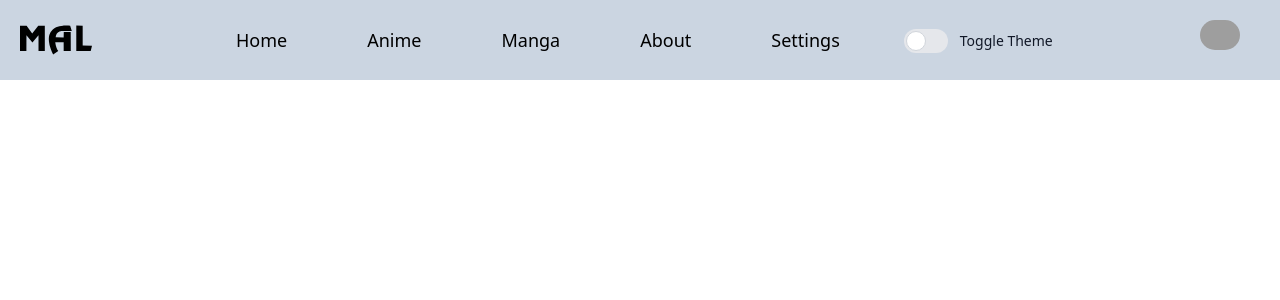
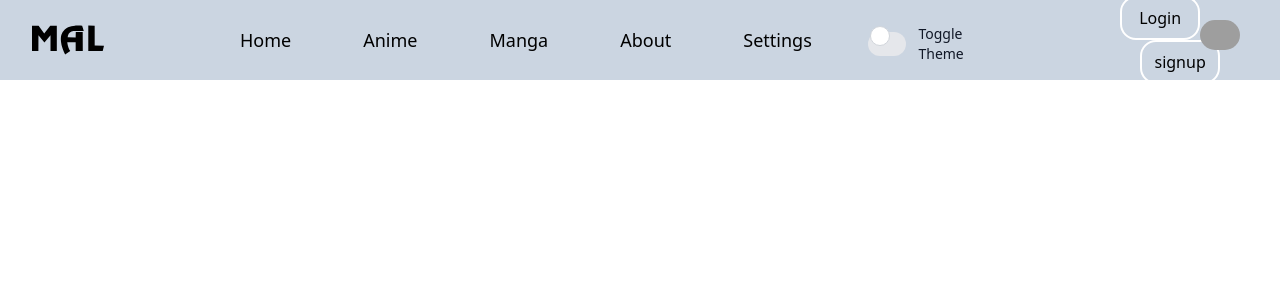
Before and after one commit to itsAj008/Mal-rebuild, a React (Vite) app: page / in a window 1280 px wide. Shown: the top 300 px of the page. Built offline with nearby package versions, Linux system fonts and the light colour scheme; grey boxes are pictures that could not be loaded.

Commit message:
log in popup

```diff
--- a/src/Components/navbar.jsx
+++ b/src/Components/navbar.jsx
@@ -8,7 +8,9 @@ import { SiAcademia } from "react-icons/si";
 import { LuSettings } from "react-icons/lu";
 import { Link, NavLink } from "react-router-dom";
 import ThemeBtn from "./Themebtn";
-import { useEffect,useState } from "react";
+import { useEffect, useState } from "react";
+import LoginPage from "../Pages/Login/LoginPage";
+import SignupPage from "../Pages/Signup/SignupPage";
 
 
 const SidebarIcon = ({icon , text,link="/#",className =""}) => (
@@ -33,16 +35,30 @@ const SidebarIcon = ({icon , text,link="/#",className =""}) => (
 
 
 
+export default function Navbar() {
+  const [showLogin, setShowLogin] = useState(false);
+  const [showSignup, setShowSignup] = useState(false);
 
-export default function Navbar() {
+  const openLogin = () => {
+    setShowSignup(false);
+    setShowLogin(true);
+  };
 
+  const closePopUp = () => {
+    setShowLogin(false);
+    setShowSignup(false);
+  };
+  const openSignup = () => {
+    setShowLogin(false);
+    setShowSignup(true);
+  };
 
   return (
     <>
      <div className="w-auto xl:w-full xl:flex xl:justify-between ">
-        <ul className=" bg-slate-300  w-20 h-screen flex flex-col gap-12 items-center xl:flex-row xl:h-20 xl:w-full dark:bg-gray-500 dark:xl:text-white " >
+        <ul className=" bg-slate-300  w-20 h-screen flex flex-col gap-10 items-center xl:flex-row xl:h-20 xl:w-full dark:bg-gray-500 dark:xl:text-white " >
             <li>
-              <div className="hover:scale-105 xl:ml-5">
+              <div className="hover:scale-105 xl:ml-8">
                 <Link to="/main" >
                   <SiMyanimelist className="text-7xl hover:text-slate-700  dark:text-white xl:text-black" />
                 </Link>
@@ -56,8 +72,13 @@ export default function Navbar() {
 
 
             <li className="hidden xl:block">
-            <ThemeBtn className="top-1 left-20"/>
+               <ThemeBtn className="top-1 left-20"/>
             </li>
+            <li className="hidden xl:block ml-40">
+               <button onClick={openLogin} className="loginbtn">Login</button>
+               <button onClick={openSignup}  className="loginbtn ml-5">signup</button>
+            </li>
+
         </ul>
         <div className=" fixed  right-3 bottom-16 scale-100 xl:scale-0 ">
           <ThemeBtn className="top-1 left-20 " cls="scale-0"/>
@@ -68,9 +89,20 @@ export default function Navbar() {
         </div>
     </div>
 
-    <div className="fixed  top-5 right-10 xl:hidden">
+    <div className="flex fixed gap-2 items-center top-5 right-10 xl:hidden">
+    <div className="block xl:hidden ">
+               <button onClick={openLogin} className="loginbtn dark:text-white">Login</button>
+               <button onClick={openSignup}  className="loginbtn  dark:text-white ml-2 ">signup</button>
+          </div>
         <Avatar className="w-10 rounded-full" />
+
     </div>
+
+
+        <div>
+          {showLogin && <LoginPage closePopup={closePopUp} openSignup={openSignup}/>}
+          {showSignup && <SignupPage closePopup={closePopUp} openLogin={openLogin}/>}
+        </div>
 
     </>
 
--- /dev/null
+++ b/src/Pages/Login/LoginPage.jsx
@@ -0,0 +1,24 @@
+import React from 'react'
+
+function LoginPage({ closePopup, openSignup}) {
+    const handleLogin = () => {
+      // Logic for handling login
+    };
+
+    return (
+      <div>
+        <div className="  z-10 flex flex-col fixed top-1/2 left-1/2 transform  -translate-x-1/2 -translate-y-1/2  w-fit  h-fit px-5 rounded-md bg-slate-300 shadow-lg  dark:bg-slate-300  shadow-black-600/50 dark:shadow-slate-400/50 bg-opacity-50 "  >
+          <button onClick={closePopup} className= ' w-fit  ml-[+340px] mt-2 mb-2 text-sm border-1 px-1 rounded-md font-semibold'>close</button>
+          <form onSubmit={handleLogin} className='flex flex-col gap-3 p-5 w-96 '>
+          <h2 className='text-center mb-3 font-bold text-2xl'>Login</h2>
+            <input type="text" placeholder="Username" className=' w-full border-2 rounded-md  p-1 pl-2' />
+            <input type="password" placeholder="Password" className=' border-2 rounded-md  p-1 pl-2'/>
+            <button className='loginbtn w-full hover:scale-100 mt-1 bg-blue-500 text-white border-none hover:bg-blue-700'  type="submit">Log in</button>
+            <p className='mt-5'>Do not have an account? <span className='border-b-3 border-blue-100 text-blue-600 font-bold cursor-pointer' onClick={openSignup}>Sign up</span></p>
+          </form>
+        </div>
+      </div>
+    );
+  }
+
+export default LoginPage
--- /dev/null
+++ b/src/Pages/Signup/SignupPage.jsx
@@ -0,0 +1,26 @@
+import React from 'react'
+
+function SignupPage({ closePopup, openLogin}) {
+    const handleLogin = () => {
+      // Logic for handling login
+    };
+
+    return (
+      <div >
+               <div className=" z-10 flex flex-col fixed top-1/2 left-1/2 transform  -translate-x-1/2 -translate-y-1/2  w-fit  h-fit px-5 rounded-md bg-slate-300 dark:bg-slate-300 shadow-lg shadow-black-600/50 dark:shadow-slate-400/50 bg-opacity-50 "  >
+        <button onClick={closePopup} className= ' w-fit  ml-[+340px] mt-2 mb-2 text-sm border-1 px-1 rounded-md  font-semibold'>close</button>
+        <h2 className='text-center mb-2  font-bold text-2xl'>Sign up</h2>
+          <form onSubmit={handleLogin} className='flex flex-col gap-3 p-5 w-96'>
+          <input type="email" placeholder="Email" className=' border-2 rounded-md  p-1 pl-2' />
+            <input type="text" placeholder="Username" className=' border-2 rounded-md  p-1 pl-2' />
+            <input type="password" placeholder="Password" className=' border-2 rounded-md  p-1 pl-2'/>
+            <button className='loginbtn w-full hover:scale-100 mt-1 bg-blue-500 text-white border-none hover:bg-blue-700 dark:'  type="submit">Sign Up</button>
+            <p className='mt-5 mb-5'>Already have an account? <span className='border-b-3 border-blue-100 text-blue-500 font-bold cursor-pointer' onClick={openLogin}>Log in</span></p>
+          </form>
+
+        </div>
+      </div>
+    );
+  }
+
+export default SignupPage
--- a/src/Pages/page.jsx
+++ b/src/Pages/page.jsx
@@ -1,9 +1,14 @@
 import Navbar from "../Components/navbar"
+import { useState } from 'react';
+
 
 
 
 // className="m-0 p-0 w-full h-screen bg-slate-100"
 export default function Mainpage() {
+
+
+
   return (
     <div>
       <div className="w-full h-screen  dark:bg-gray-700" >
--- a/src/index.css
+++ b/src/index.css
@@ -10,4 +10,9 @@
         transition-all duration-100 scale-0 origin-left;
     }
 
+    .loginbtn {
+        @apply  w-20  border-2 border-gray-400 xl:border-white px-3 py-2 rounded-2xl text-base
+        font-medium hover:bg-slate-200 hover:scale-105
+    }
+
 }
```
